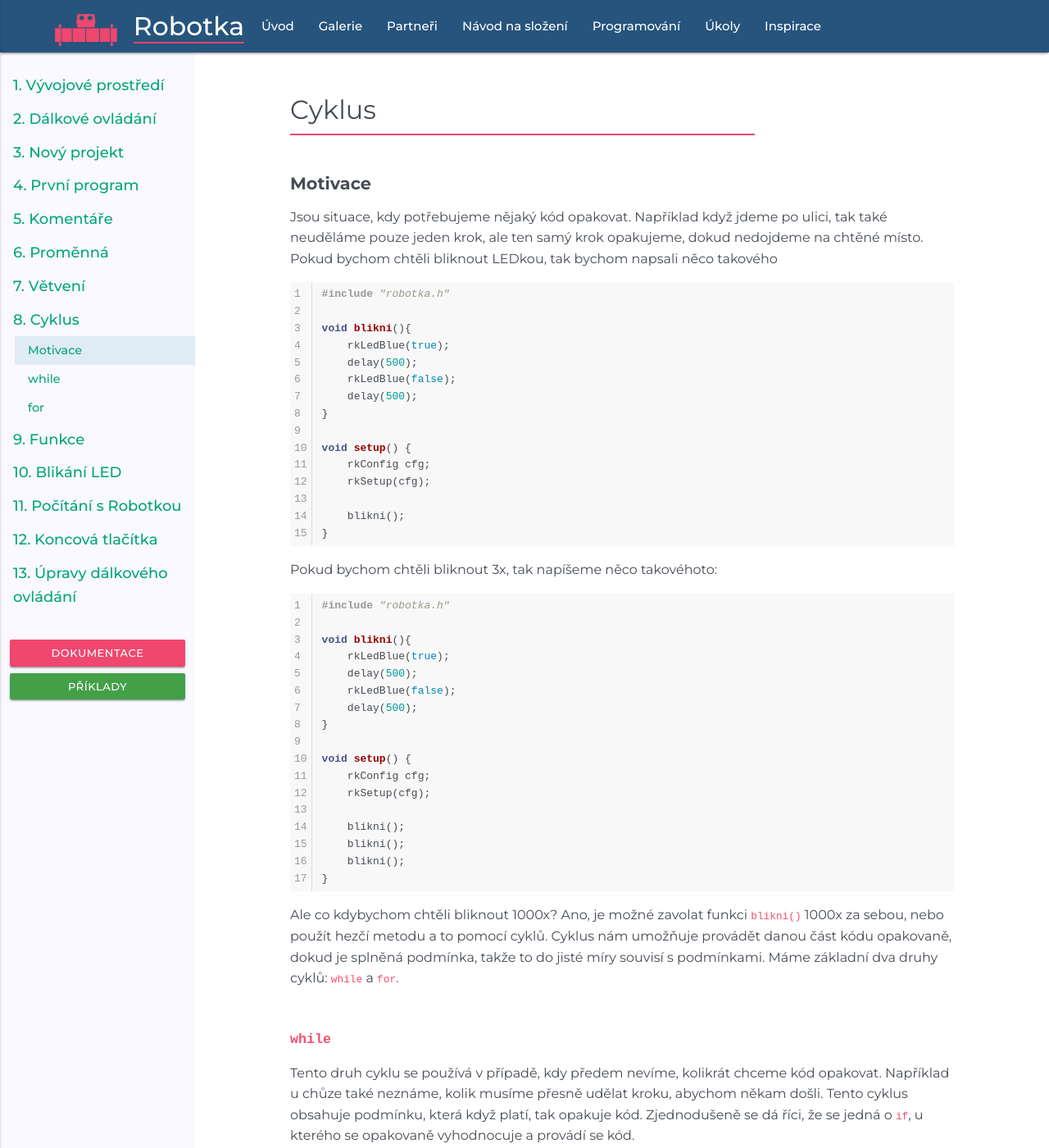
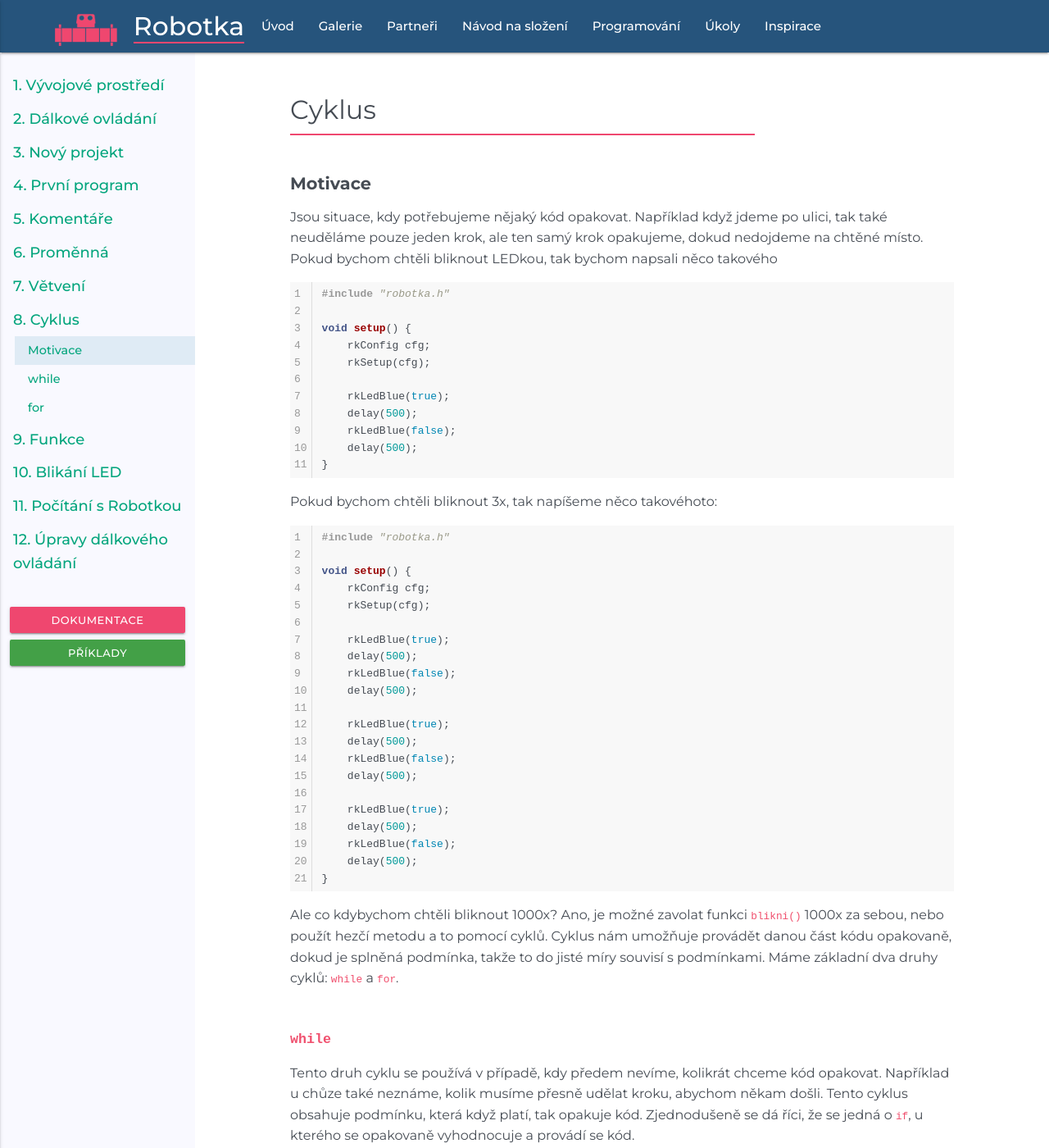
Before and after one commit to RoboticsBrno/robotka.robotickytabor.cz, a Jekyll site: the page built from _coding/007_cyklus.md, in a window 1280 px wide and 1400 px high. Shown: the whole window at 82% size. Built offline with Jekyll 4.4.1, drawn with Linux system fonts in a browser that asks for light colours; some of the changed text lies outside the part shown.

Commit message:
Fixed bugs in 006 and 007 and finished 011

````diff
--- a/_coding/007_cyklus.md
+++ b/_coding/007_cyklus.md
@@ -11,18 +11,14 @@ Jsou situace, kdy potřebujeme nějaký kód opakovat. Například když jdeme p
 ```cpp
 #include "robotka.h"
 
-void blikni(){
+void setup() {
+    rkConfig cfg;
+    rkSetup(cfg);
+
     rkLedBlue(true);
     delay(500);
     rkLedBlue(false);
     delay(500);
-}
-
-void setup() {
-    rkConfig cfg;
-    rkSetup(cfg);
-
-    blikni();
 }
 ```
 
@@ -31,20 +27,24 @@ Pokud bychom chtěli bliknout 3x, tak napíšeme něco takovéhoto:
 ```cpp
 #include "robotka.h"
 
-void blikni(){
+void setup() {
+    rkConfig cfg;
+    rkSetup(cfg);
+
     rkLedBlue(true);
     delay(500);
     rkLedBlue(false);
     delay(500);
-}
 
-void setup() {
-    rkConfig cfg;
-    rkSetup(cfg);
+    rkLedBlue(true);
+    delay(500);
+    rkLedBlue(false);
+    delay(500);
 
-    blikni();
-    blikni();
-    blikni();
+    rkLedBlue(true);
+    delay(500);
+    rkLedBlue(false);
+    delay(500);
 }
 ```
 
@@ -63,20 +63,17 @@ Jednoduchým příkladem může být například blikání s LED, bliknout s LED
 ```cpp
 #include "robotka.h"
 
-void blikni(){
-    rkLedBlue(true);
-    delay(500);
-    rkLedBlue(false);
-    delay(500);
-}
-
 void setup() {
     rkConfig cfg;
     rkSetup(cfg);
 
     int cislo = 1000;
     while(cislo < 100){
-        blikni();
+        rkLedBlue(true);
+        delay(500);
+        rkLedBlue(false);
+        delay(500);
+
         cislo -= 1;
     }
 }
@@ -99,19 +96,15 @@ Následující program ukazuje, jak bliknout 10x s LED.
 ```cpp
 #include "robotka.h"
 
-void blikni(){
-    rkLedBlue(true);
-    delay(500);
-    rkLedBlue(false);
-    delay(500);
-}
-
 void setup() {
     rkConfig cfg;
     rkSetup(cfg);
 
     for(int pocet_bliku = 0; pocet_bliku < 10; pocet_bliku++){
-        blikni();
+        rkLedBlue(true);
+        delay(500);
+        rkLedBlue(false);
+        delay(500);
     }
 }
 ```
````
Also changed, not shown: _coding/006_vetveni.md (+1 -1 lines), _coding/011_koncova_tlacitka.md (deleted, +0 -41 lines).
